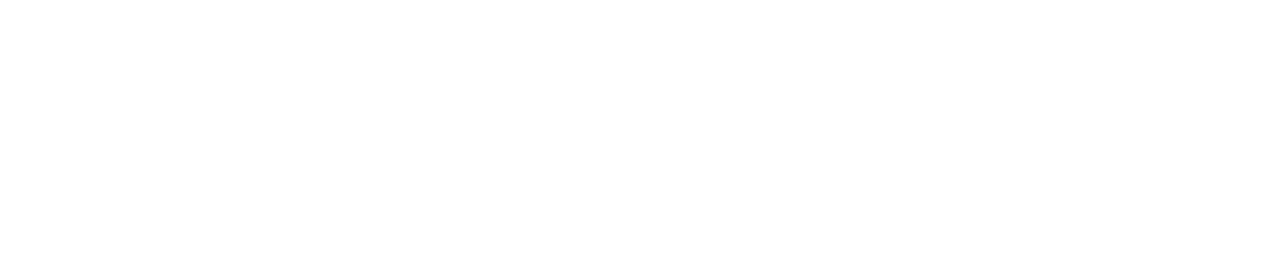
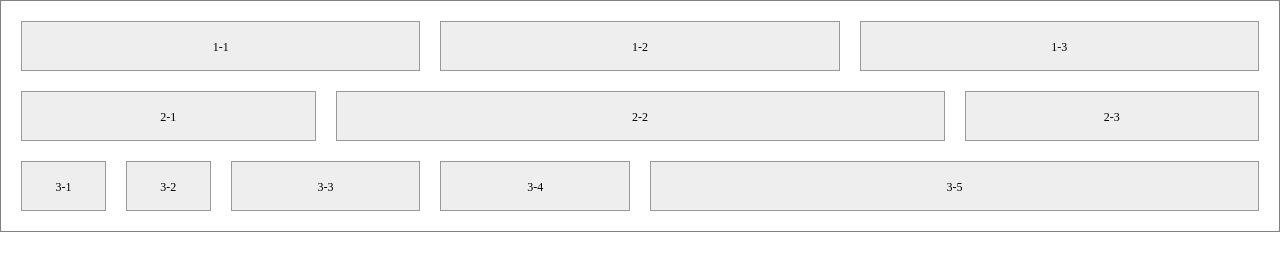
Before and after one commit to Lorogy/ife2017, a plain HTML site: page task_1_8_0.html in a window 1280 px wide. Drawn offline with Linux system fonts and the light colour scheme.

Commit message:
任务八-他人版

```diff
--- a/task_1_8_0.html
+++ b/task_1_8_0.html
@@ -3,8 +3,67 @@
 <head>
 	<meta charset="UTF-8">
 	<title>BootStrap 的响应式 12 栏网格布局</title>
+	<style type="text/css">
+		*{margin:0px;padding:0px;}
+		body{border:1px solid gray;padding:10px;}
+		[class*='col-']{
+			box-sizing: border-box;
+			float:left;
+			background-color: #eee;
+			border:1px solid #999;
+			height:50px;
+			margin:10px;
+			font-size: 12px;
+			text-align: center;
+			line-height: 50px;
+		}
+		.row:before,.row:after{content:"";display:table;clear:both;}
+		@media(min-width:769px){
+			.col-md-1{
+				width:calc(8.333% - 20px);
+			/*占父元素width的比例。不包括父元素的padding，border*/
+			}
+			.col-md-2{
+				width:calc(16.666% - 20px);
+			}
+			.col-md-3{
+				width:calc(25% - 20px);
+			}
+			.col-md-4{
+				width:calc(33.332% - 20px);
+			}
+			.col-md-6{
+				width:calc(50% - 20px);
+			}
+
+		}
+		@media(max-width:769px){
+			.col-sm-2{width:calc(16.667% - 20px);}
+			.col-sm-3{width:calc(25% - 20px);}
+			.col-sm-6{width:calc(50% - 20px);}
+			.col-sm-8{width:calc(66.666% - 20px);}
+			.col-sm-12{width:calc(100% - 20px);}
+		}
+	</style>
 </head>
 <body>
+	<div class="row">
+	<div class="col-md-4 col-sm-6">1-1</div>
+	<div class="col-md-4 col-sm-6">1-2</div>
+	<div class="col-md-4 col-sm-12">1-3</div>
+	</div>
 
+	<div class="row">
+	<div class="col-md-3 col-sm-3">2-1</div>
+	<div class="col-md-6 col-sm-6">2-2</div>
+	<div class="col-md-3 col-sm-3">2-3</div>
+	</div>
+	<div class="row">
+	<div class="col-md-1 col-sm-2">3-1</div>
+	<div class="col-md-1 col-sm-2">3-2</div>
+	<div class="col-md-2 col-sm-8">3-3</div>
+	<div class="col-md-2 col-sm-3">3-4</div>
+	<div class="col-md-6 col-sm-3">3-5</div>
+</div>
 </body>
 </html>
```
